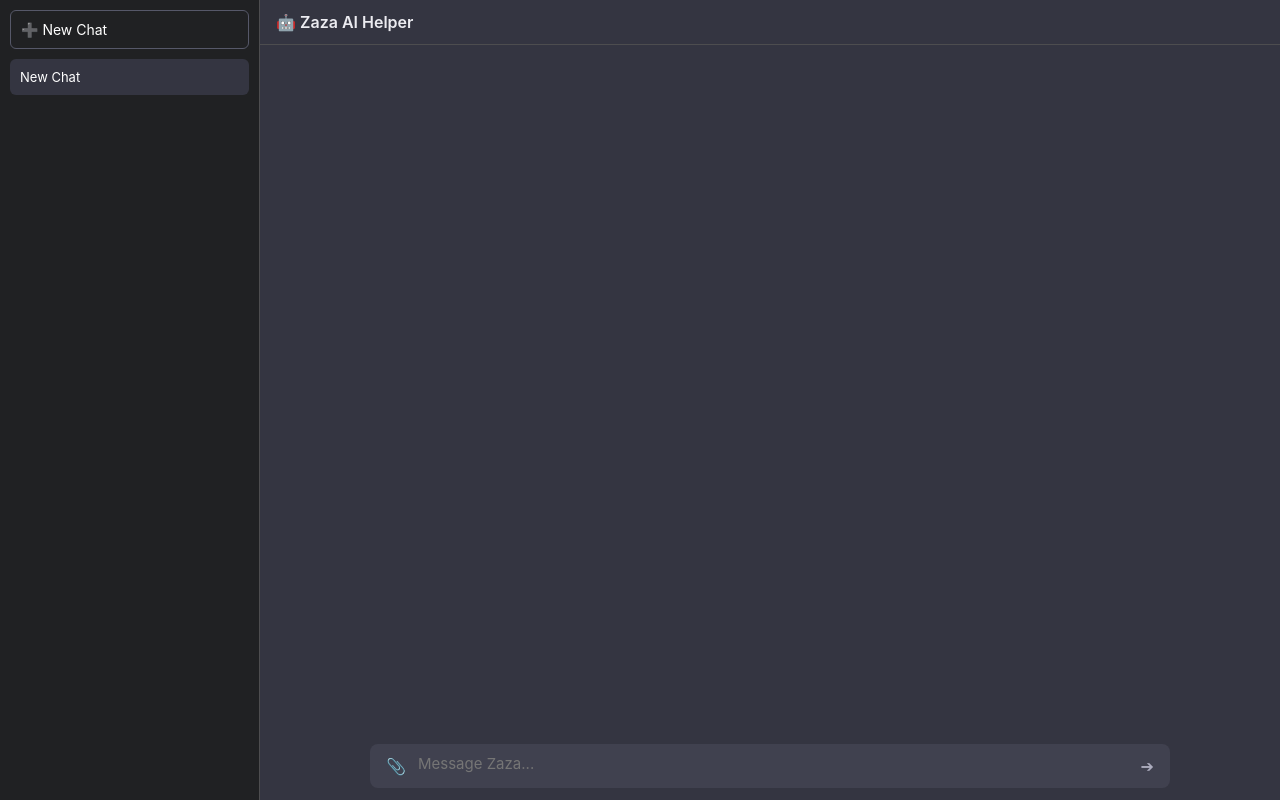
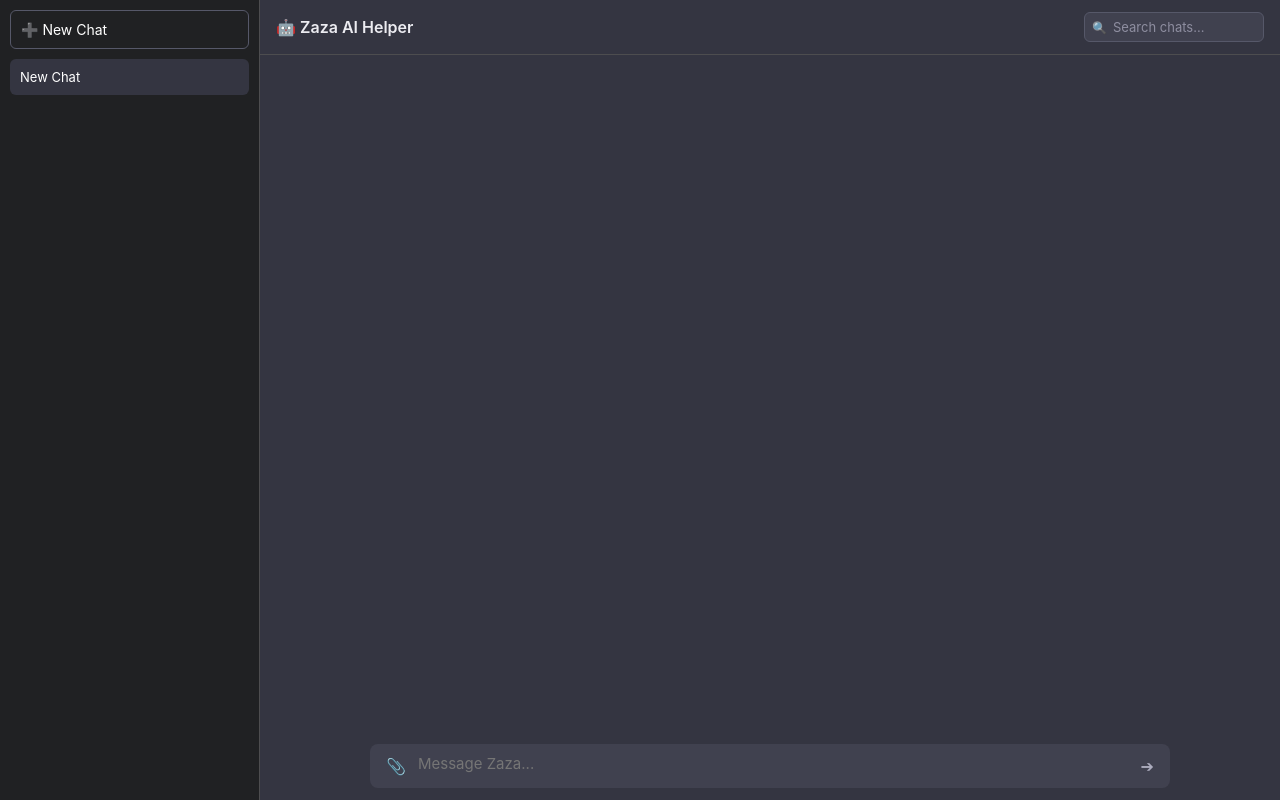
Before and after one commit to ilhamelizade075-bit/my-ai-bot, a Flask app: page / in a window 1280 px wide. Run offline with Flask 3, Linux system fonts and the light colour scheme; some libraries are stand-ins or nearby versions.

Commit message:
Update index.html

```diff
--- a/templates/index.html
+++ b/templates/index.html
@@ -28,6 +28,13 @@
         #main-content { flex: 1; display: flex; flex-direction: column; height: 100vh; }
         header { background: #343541; padding: 12px 16px; display: flex; align-items: center; justify-content: space-between; border-bottom: 1px solid #4d4d4f; }
         .header-title { font-size: 16px; font-weight: 600; }
+
+        /* Search Input in Header Right Side */
+        .search-box { position: relative; display: flex; align-items: center; }
+        .search-box input { background: #40414f; border: 1px solid #565869; color: #fff; border-radius: 6px; padding: 6px 10px 6px 28px; font-size: 13px; outline: none; width: 180px; transition: width 0.3s; }
+        .search-box input:focus { width: 220px; border-color: #10a37f; }
+        .search-box input::placeholder { color: #8e8ea0; }
+        .search-icon { position: absolute; left: 8px; font-size: 12px; color: #8e8ea0; pointer-events: none; }
 
         #chat-container { flex: 1; overflow-y: auto; padding: 16px; display: flex; flex-direction: column; gap: 16px; }
         .message { display: flex; gap: 12px; max-width: 800px; margin: 0 auto; width: 100%; padding: 12px; border-radius: 8px; }
@@ -70,6 +77,11 @@
     <div id="main-content">
         <header>
             <div class="header-title">🤖 Zaza AI Helper</div>
+            <!-- Search Input Added on the Right -->
+            <div class="search-box">
+                <span class="search-icon">🔍</span>
+                <input type="text" id="search-chats-input" placeholder="Search chats..." oninput="filterChats(this.value)">
+            </div>
         </header>
 
         <div id="chat-container"></div>
@@ -145,10 +157,12 @@
             }
         }
 
-        function renderHistory() {
+        function renderHistory(filteredChats = null) {
             const list = document.getElementById('history-list');
             list.innerHTML = '';
-            chats.forEach(c => {
+            const listToRender = filteredChats !== null ? filteredChats : chats;
+
+            listToRender.forEach(c => {
                 const item = document.createElement('div');
                 item.className = `history-item ${c.id === currentChatId ? 'active' : ''}`;
                 item.onclick = () => loadChat(c.id);
@@ -167,6 +181,19 @@
                 item.appendChild(delBtn);
                 list.appendChild(item);
             });
+        }
+
+        function filterChats(query) {
+            const searchQuery = query.toLowerCase().trim();
+            if (!searchQuery) {
+                renderHistory();
+                return;
+            }
+            const filtered = chats.filter(c =>
+                (c.title && c.title.toLowerCase().includes(searchQuery)) ||
+                c.messages.some(m => m.text && m.text.toLowerCase().includes(searchQuery))
+            );
+            renderHistory(filtered);
         }
 
         function appendMessageToDOM(sender, text) {
@@ -229,7 +256,6 @@
             const payload = { message: text, file_data: selectedFileBase64, file_type: selectedFileType };
             clearMedia();
 
-            // Show 3 dots animation
             const typingMsgElement = createTypingIndicator();
 
             try {
@@ -240,10 +266,7 @@
                 });
                 const data = await res.json();
 
-                // Remove typing indicator animation
                 typingMsgElement.remove();
-
-                // Append actual text response
                 appendMessageToDOM('bot', data.response);
 
                 if (currentChat) {
```
